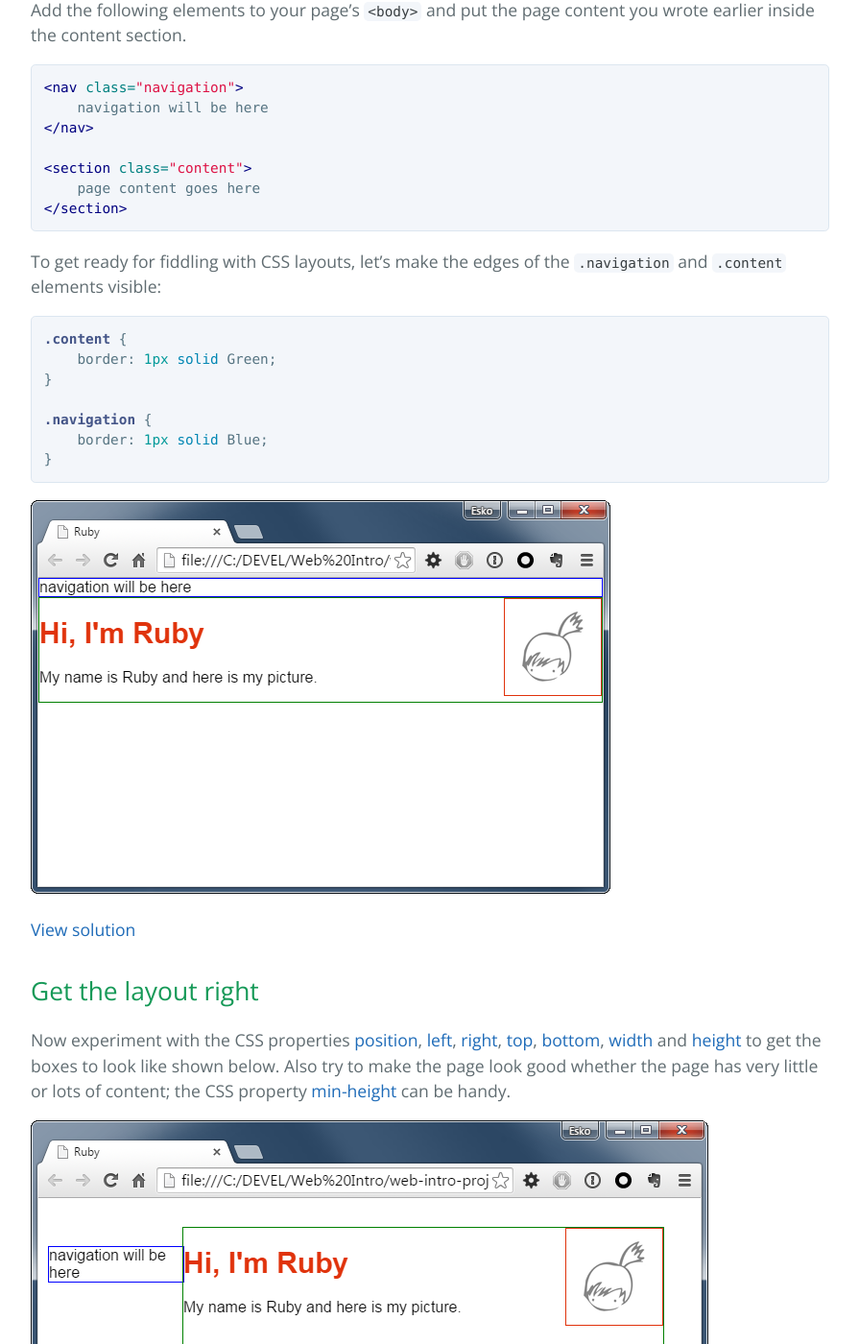
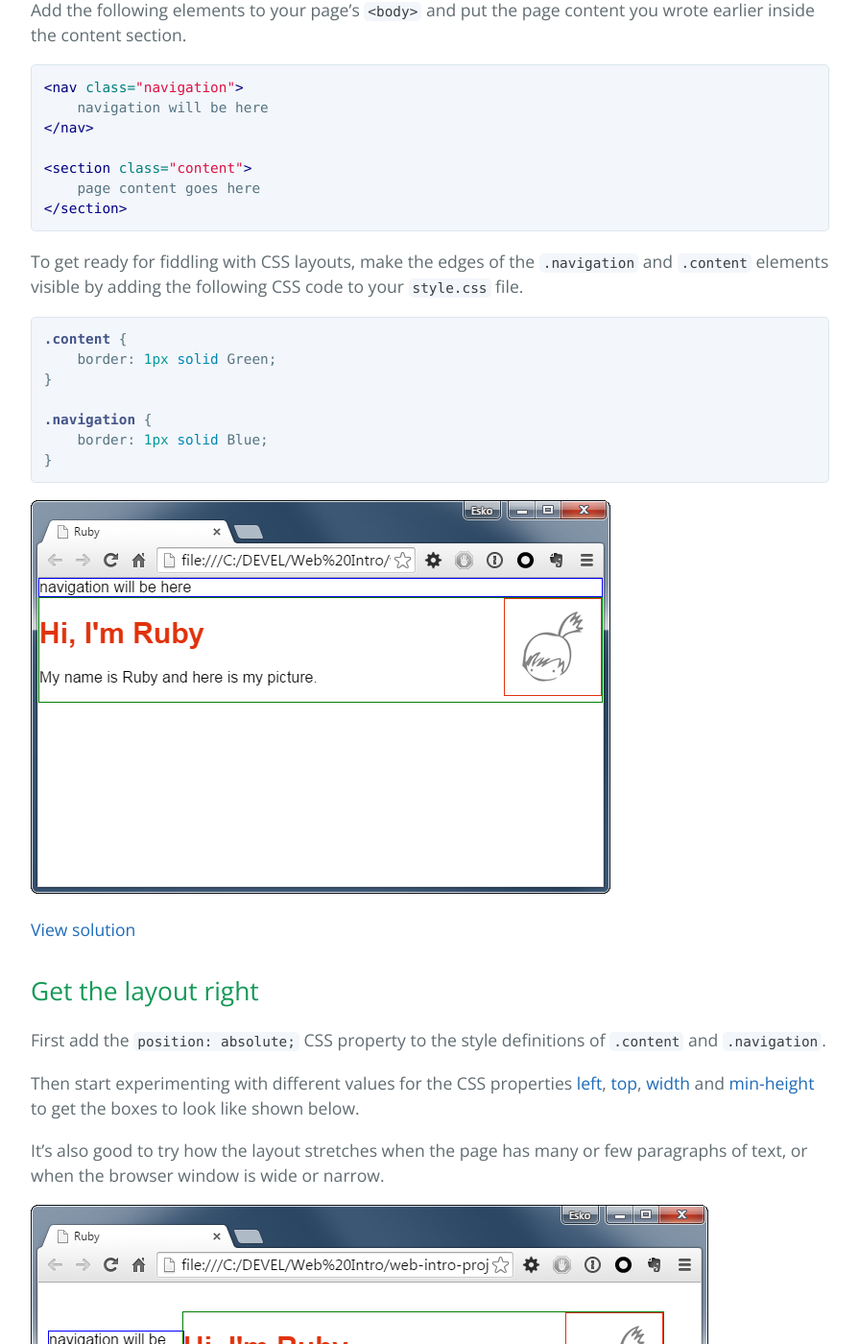
Before and after one commit to luontola/web-intro, a Jekyll site: the page built from css.md, in a window 1280 px wide and 1400 px high, scrolled down 2489 px. Shown: the whole window at 96% size, without its empty margins (192-1087 px from the left). Built offline with Jekyll 4.4.1, drawn with Linux system fonts in a browser that asks for light colours; Markdown is read by kramdown in place of the engine named in the settings; some of the changed text lies outside the part shown.

Commit message:
More helpful CSS layout instructions

````diff
--- a/css.md
+++ b/css.md
@@ -43,7 +43,7 @@ h1 {
 
 Add into your `<head>` a stylesheet link which points to that CSS file.
 
-```css
+```html
 <link rel="stylesheet" href="style.css">
 ```
 
@@ -70,7 +70,7 @@ Add the following elements to your page's `<body>` and put the page content you
 </section>
 ```
 
-To get ready for fiddling with CSS layouts, let's make the edges of the `.navigation` and `.content` elements visible:
+To get ready for fiddling with CSS layouts, make the edges of the `.navigation` and `.content` elements visible by adding the following CSS code to your `style.css` file.
 
 ```css
 .content {
@@ -89,7 +89,11 @@ To get ready for fiddling with CSS layouts, let's make the edges of the `.naviga
 
 ## Get the layout right
 
-Now experiment with the CSS properties [position][css-position], [left][css-left], [right][css-right], [top][css-top], [bottom][css-bottom], [width][css-width] and [height][css-height] to get the boxes to look like shown below. Also try to make the page look good whether the page has very little or lots of content; the CSS property [min-height][css-min-height] can be handy.
+First add the `position: absolute;` CSS property to the style definitions of `.content` and `.navigation`.
+
+Then start experimenting with different values for the CSS properties [left][css-left], [top][css-top], [width][css-width] and [min-height][css-min-height] to get the boxes to look like shown below.
+
+It's also good to try how the layout stretches when the page has many or few paragraphs of text, or when the browser window is wide or narrow.
 
 ![Layout elements where we want them](/screenshots/css-layout-blocks-after.png)
 
@@ -122,11 +126,8 @@ Google for "css vertical navigation bar" to find out how to make it look nicer;
 [css-properties]: https://developer.mozilla.org/en-US/docs/Web/CSS/Reference
 [css-position]: https://developer.mozilla.org/en-US/docs/Web/CSS/position
 [css-left]: https://developer.mozilla.org/en-US/docs/Web/CSS/left
-[css-right]: https://developer.mozilla.org/en-US/docs/Web/CSS/right
 [css-top]: https://developer.mozilla.org/en-US/docs/Web/CSS/top
-[css-bottom]: https://developer.mozilla.org/en-US/docs/Web/CSS/bottom
 [css-width]: https://developer.mozilla.org/en-US/docs/Web/CSS/width
-[css-height]: https://developer.mozilla.org/en-US/docs/Web/CSS/height
 [css-min-height]: https://developer.mozilla.org/en-US/docs/Web/CSS/min-height
 [css-background]: https://developer.mozilla.org/en-US/docs/Web/CSS/background
 [css-margin]: https://developer.mozilla.org/en-US/docs/Web/CSS/margin
````
